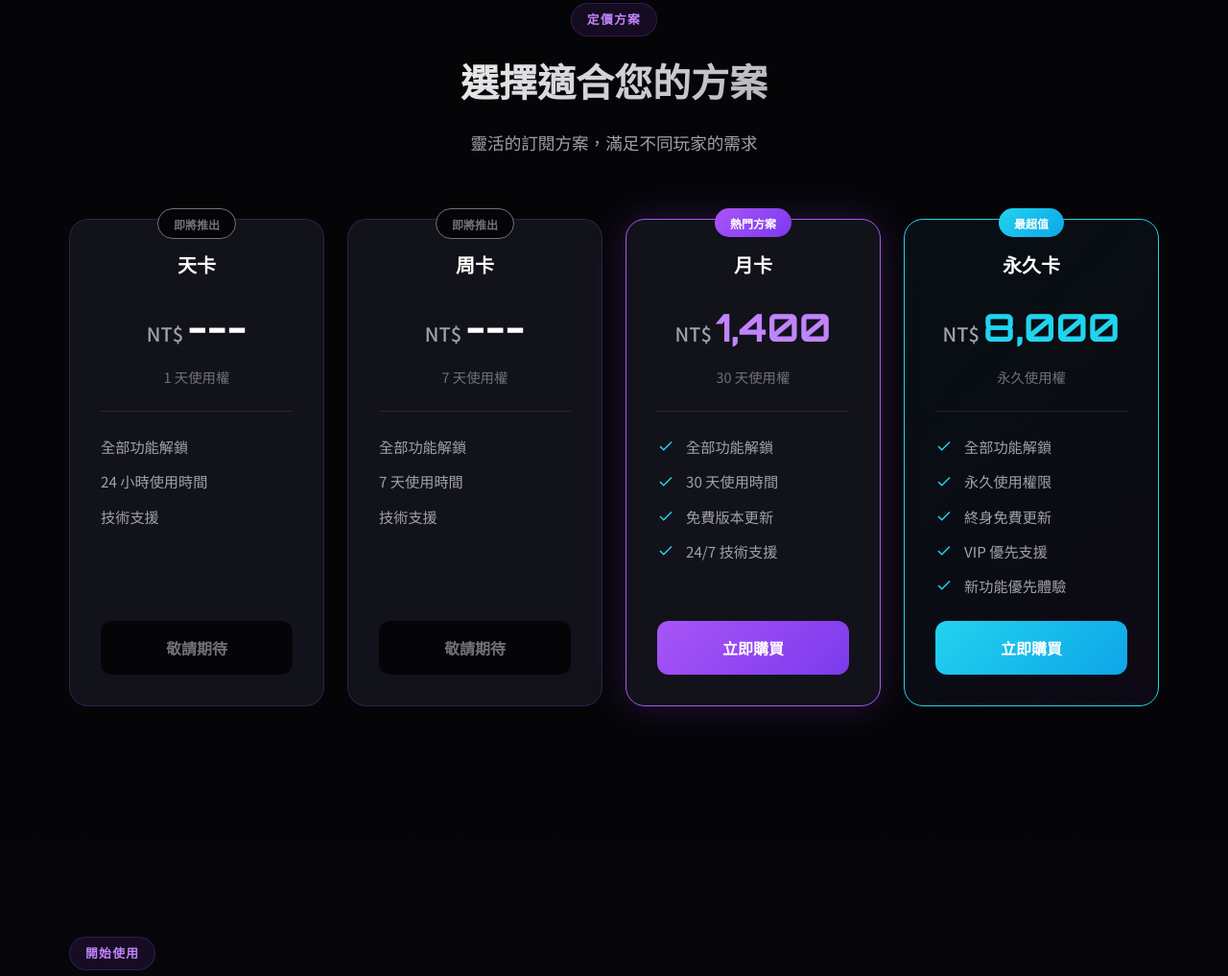
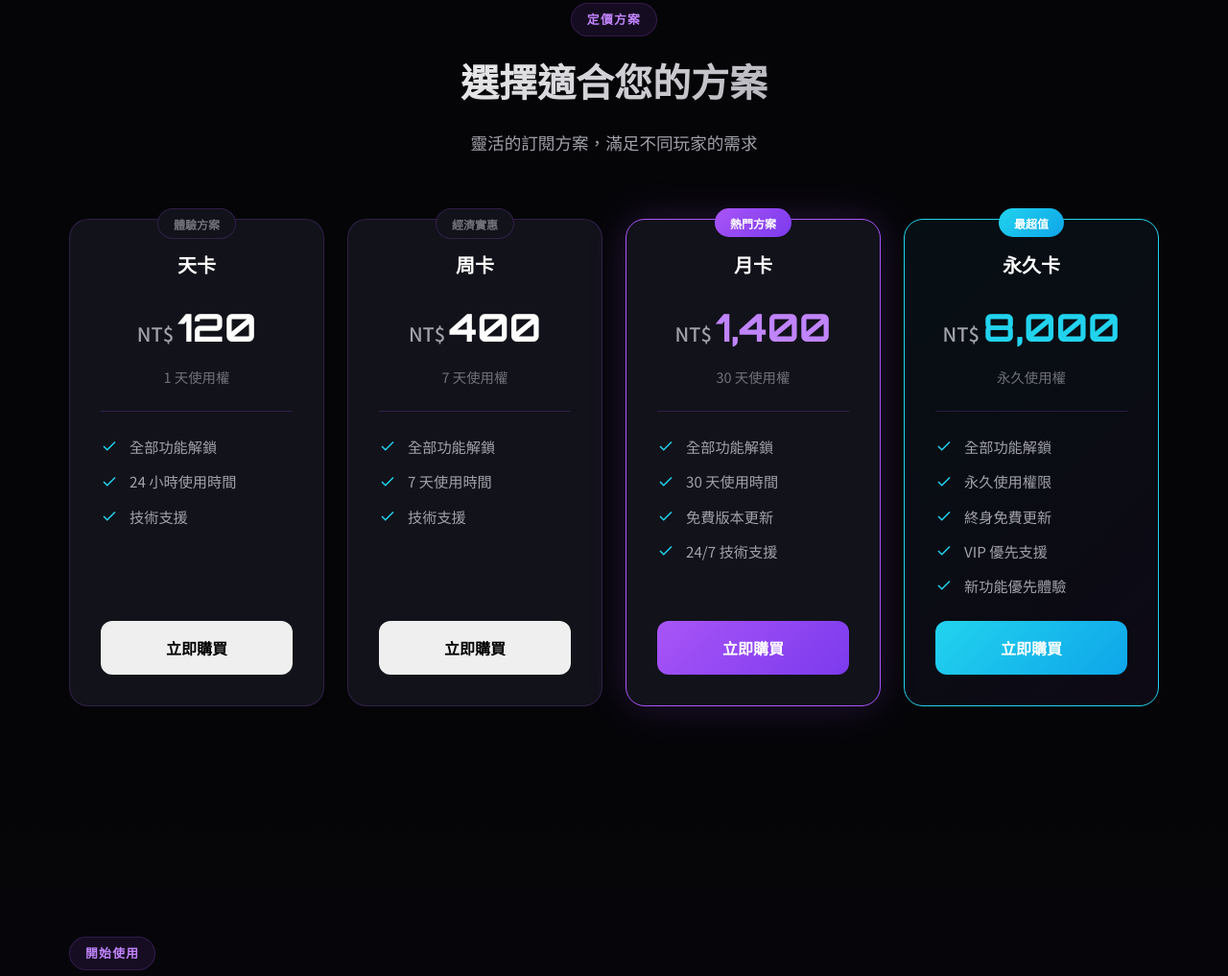
Before and after one commit to HOUyh164/duoxuan, a plain HTML site: page website/index.html in a window 1280 px wide. Shown: the part 1759-2776 px from the top of the page at 96% size. Drawn offline with Linux system fonts and the light colour scheme.

Commit message:
Update pricing: day card NT, week card NT

```diff
--- a/server/src/config/index.js
+++ b/server/src/config/index.js
@@ -8,7 +8,7 @@ module.exports = {
   // 方案定价 (NT$)
   pricing: {
     day: 120,     // 日卡
-    week: 0,      // 即将推出
+    week: 400,    // 周卡
     month: 1400,
     lifetime: 8000
   },
--- a/website/index.html
+++ b/website/index.html
@@ -186,41 +186,71 @@
             </div>
             <div class="pricing-grid">
                 <!-- 天卡 -->
-                <div class="pricing-card pricing-coming-soon">
-                    <div class="pricing-badge">即將推出</div>
+                <div class="pricing-card">
+                    <div class="pricing-badge">體驗方案</div>
                     <div class="pricing-header">
                         <h3 class="pricing-name">天卡</h3>
                         <div class="pricing-price">
                             <span class="price-currency">NT$</span>
-                            <span class="price-amount">---</span>
+                            <span class="price-amount">120</span>
                         </div>
                         <p class="pricing-period">1 天使用權</p>
                     </div>
                     <ul class="pricing-features">
-                        <li>全部功能解鎖</li>
-                        <li>24 小時使用時間</li>
-                        <li>技術支援</li>
+                        <li>
+                            <svg viewBox="0 0 24 24" fill="none" stroke="currentColor" stroke-width="2">
+                                <polyline points="20 6 9 17 4 12"/>
+                            </svg>
+                            全部功能解鎖
+                        </li>
+                        <li>
+                            <svg viewBox="0 0 24 24" fill="none" stroke="currentColor" stroke-width="2">
+                                <polyline points="20 6 9 17 4 12"/>
+                            </svg>
+                            24 小時使用時間
+                        </li>
+                        <li>
+                            <svg viewBox="0 0 24 24" fill="none" stroke="currentColor" stroke-width="2">
+                                <polyline points="20 6 9 17 4 12"/>
+                            </svg>
+                            技術支援
+                        </li>
                     </ul>
-                    <button class="pricing-btn" disabled>敬請期待</button>
+                    <button class="pricing-btn" onclick="handleBuy('day')">立即購買</button>
                 </div>
 
                 <!-- 周卡 -->
-                <div class="pricing-card pricing-coming-soon">
-                    <div class="pricing-badge">即將推出</div>
+                <div class="pricing-card">
+                    <div class="pricing-badge">經濟實惠</div>
                     <div class="pricing-header">
                         <h3 class="pricing-name">周卡</h3>
                         <div class="pricing-price">
                             <span class="price-currency">NT$</span>
-                            <span class="price-amount">---</span>
+                            <span class="price-amount">400</span>
                         </div>
                         <p class="pricing-period">7 天使用權</p>
                     </div>
                     <ul class="pricing-features">
-                        <li>全部功能解鎖</li>
-                        <li>7 天使用時間</li>
-                        <li>技術支援</li>
+                        <li>
+                            <svg viewBox="0 0 24 24" fill="none" stroke="currentColor" stroke-width="2">
+                                <polyline points="20 6 9 17 4 12"/>
+                            </svg>
+                            全部功能解鎖
+                        </li>
+                        <li>
+                            <svg viewBox="0 0 24 24" fill="none" stroke="currentColor" stroke-width="2">
+                                <polyline points="20 6 9 17 4 12"/>
+                            </svg>
+                            7 天使用時間
+                        </li>
+                        <li>
+                            <svg viewBox="0 0 24 24" fill="none" stroke="currentColor" stroke-width="2">
+                                <polyline points="20 6 9 17 4 12"/>
+                            </svg>
+                            技術支援
+                        </li>
                     </ul>
-                    <button class="pricing-btn" disabled>敬請期待</button>
+                    <button class="pricing-btn" onclick="handleBuy('week')">立即購買</button>
                 </div>
 
                 <!-- 月卡 -->
```
